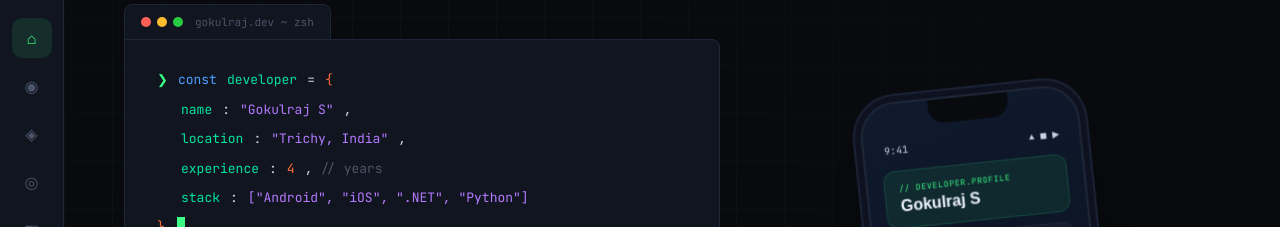
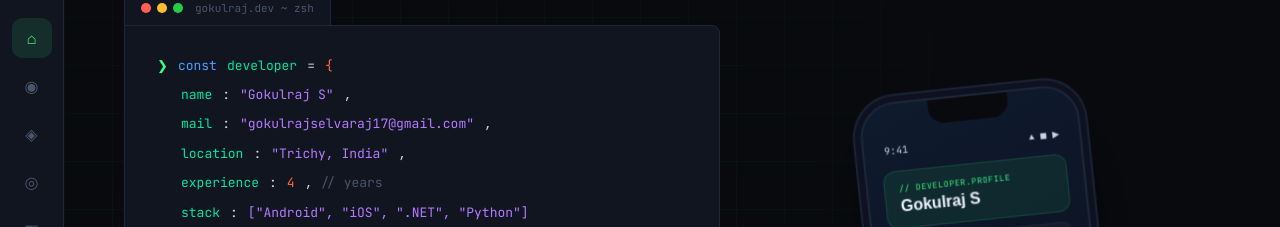
Before and after one commit to GokulRajS17/Portfolio, a plain HTML site: page index.html in a window 1280 px wide. Shown: the part 80-307 px from the top of the page. Drawn offline with Linux system fonts and the light colour scheme; a web font is replaced by a local one.

Commit message:
Added Mail
Mail was added

```diff
--- a/index.html
+++ b/index.html
@@ -970,6 +970,7 @@ footer span { color: var(--green); }
     <div class="terminal-box">
       <div class="t-line"><span class="prompt">❯</span> <span class="cmd">const</span> <span class="key">developer</span> <span style="color:var(--text)">=</span> <span class="val">{</span></div>
       <div class="t-line" style="padding-left:24px;"><span class="key">name</span><span style="color:var(--text)">:</span> <span class="str">"Gokulraj S"</span><span style="color:var(--text)">,</span></div>
+      <div class="t-line" style="padding-left:24px;"><span class="key">mail</span><span style="color:var(--text)">:</span> <span class="str">"gokulrajselvaraj17@gmail.com"</span><span style="color:var(--text)">,</span></div>
       <div class="t-line" style="padding-left:24px;"><span class="key">location</span><span style="color:var(--text)">:</span> <span class="str">"Trichy, India"</span><span style="color:var(--text)">,</span></div>
       <div class="t-line" style="padding-left:24px;"><span class="key">experience</span><span style="color:var(--text)">:</span> <span class="val">4</span><span style="color:var(--text)">, <span class="comment">// years</span></span></div>
       <div class="t-line" style="padding-left:24px;"><span class="key">stack</span><span style="color:var(--text)">:</span> <span class="str">["Android", "iOS", ".NET", "Python"]</span></div>
```
